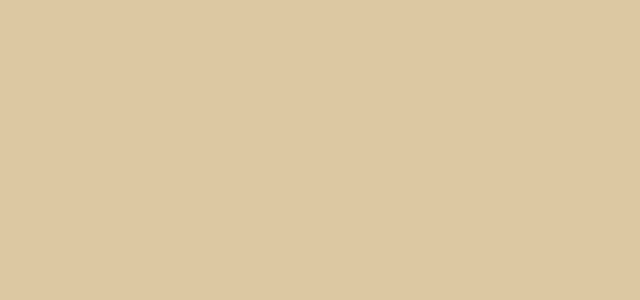
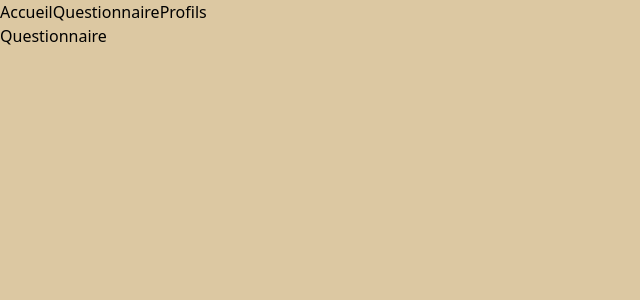
Before and after one commit to Studiomulex/JSX_AVANCEE, a React (Vite) app: page /Survey in a window 1280 px wide. Before the commit this address had no page. Shown: the top 300 px of the page, without its empty margins (0-640 px from the left). Built offline with nearby package versions, Linux system fonts and the light colour scheme.

Commit message:
deplacement de composant header a l'interieur de router et ajout dun peu de style

```diff
--- a/src/components/Header/Header.jsx
+++ b/src/components/Header/Header.jsx
@@ -2,7 +2,7 @@ import { Link } from "react-router";
 export default function Header() {
   return (
     <nav>
-      <Link to="/" className="bg-red-400">Accueil</Link>
+      <Link to="/">Accueil</Link>
       <Link to="/Survey">Questionnaire</Link>
       <Link to="/Freelances">Profils</Link>
     </nav>
--- a/src/main.jsx
+++ b/src/main.jsx
@@ -1,17 +1,17 @@
 import { StrictMode } from 'react'
 import { createRoot } from 'react-dom/client'
 import './index.css'
+import { BrowserRouter as Router,Routes,Route } from 'react-router-dom'
 import Home from './pages/home/Home.jsx'
+import Survey from './pages/Survey/Survey.jsx'
 import Header from './components/Header/Header.jsx'
-import Survey from './pages/Survey/Survey.jsx'
-import { BrowserRouter as Router,Routes,Route } from 'react-router-dom'
 createRoot(document.getElementById('root')).render(
   <StrictMode>
+    <Router>
     <Header/>
-    <Router>
        <Routes>
         <Route path="/" element={<Home/>}></Route>
-        <Route path="/" element={<Survey/>}></Route>
+        <Route path="/Survey" element={<Survey/>}></Route>
        </Routes>
     </Router>
   </StrictMode>,
--- a/src/pages/Survey/Survey.jsx
+++ b/src/pages/Survey/Survey.jsx
@@ -1,6 +1,6 @@
 export default function Survey(){
   return(
-    <div>
+    <div className="bg-red-300 h-dvh w-full">
       <h1>Questionnaire</h1>
     </div>
   )
```
